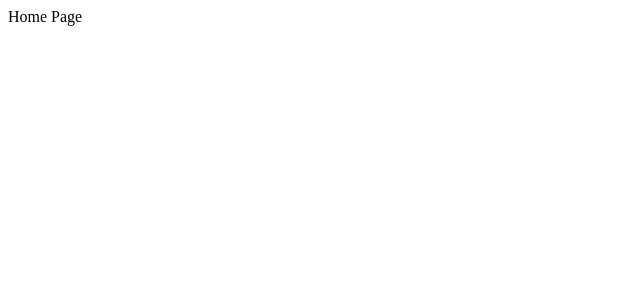
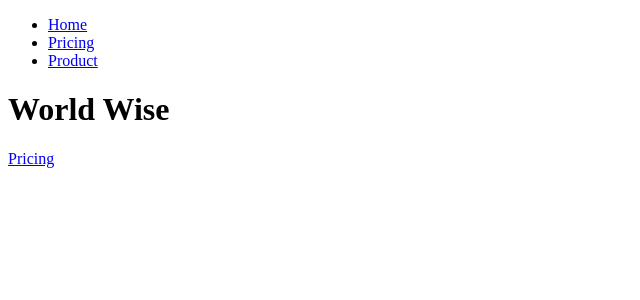
Before and after one commit to AliATZ/WorldWise, a React (Vite) app: page / in a window 1280 px wide. Shown: the top 300 px of the page, without its empty margins (0-640 px from the left). Built offline with nearby package versions, Linux system fonts and the light colour scheme.

Commit message:
Add PageNav

```diff
--- /dev/null
+++ b/src/components/PageNav.jsx
@@ -0,0 +1,19 @@
+import { NavLink} from "react-router-dom";
+
+function PageNav() {
+    return <nav>
+        <ul>
+            <li>
+                <NavLink to='/'>Home</NavLink>
+            </li>
+            <li>
+                <NavLink to='/pricing'>Pricing</NavLink>
+            </li>
+            <li>
+                <NavLink to='/product'>Product</NavLink>
+            </li>
+        </ul>
+    </nav>
+}
+
+export default PageNav;
--- a/src/pages/HomePgae.jsx
+++ b/src/pages/HomePgae.jsx
@@ -1,6 +1,11 @@
+import {Link} from "react-router-dom";
+import PageNav from "../components/PageNav.jsx";
+
 function HomePgae(){
     return <div>
-        Home Page
+        <PageNav />
+        <h1>World Wise</h1>
+        <Link to='/pricing'>Pricing</Link>
     </div>
 }
 export default HomePgae
--- a/src/pages/PageNotFound.jsx
+++ b/src/pages/PageNotFound.jsx
@@ -1,6 +1,9 @@
+import PageNav from "../components/PageNav.jsx";
+
 function PageNotFound() {
     return <div>
-        not found " O "
+        <PageNav />
+        <h4>not found " O "</h4>
     </div>
 }
 export default PageNotFound;
--- a/src/pages/Product.jsx
+++ b/src/pages/Product.jsx
@@ -1,5 +1,8 @@
+import PageNav from "../components/PageNav.jsx";
+
 export default function Product() {
     return <div>
-        Product
+        <PageNav />
+        <h3>Product</h3>
     </div>
 }
--- a/src/pages/pricing.jsx
+++ b/src/pages/pricing.jsx
@@ -1,6 +1,9 @@
+import PageNav from "../components/PageNav.jsx";
+
 function Pricing() {
     return <div>
-        Pricing
+        <PageNav />
+        <h2>Pricing</h2>
     </div>
 }
 export default Pricing;
```
